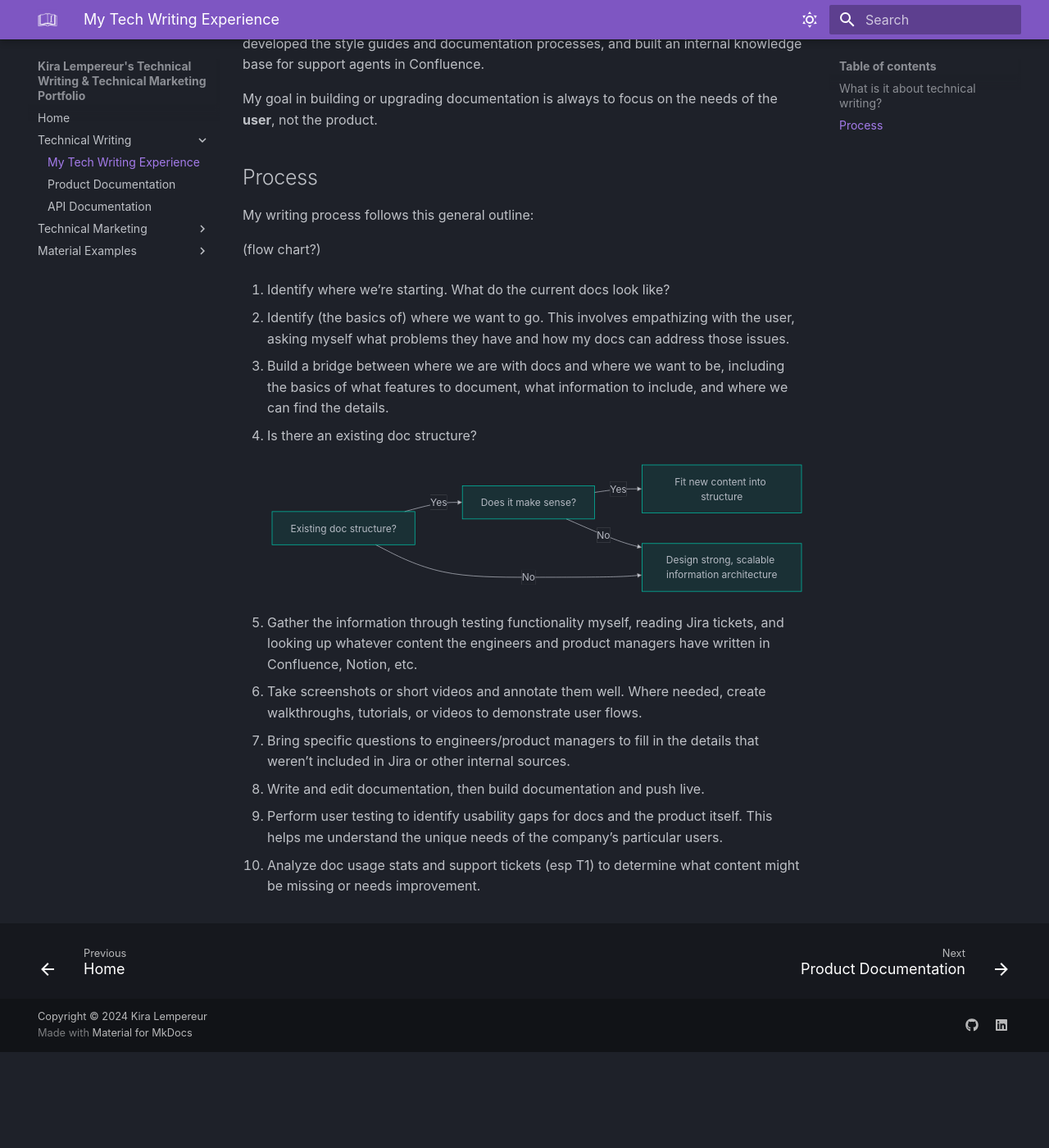
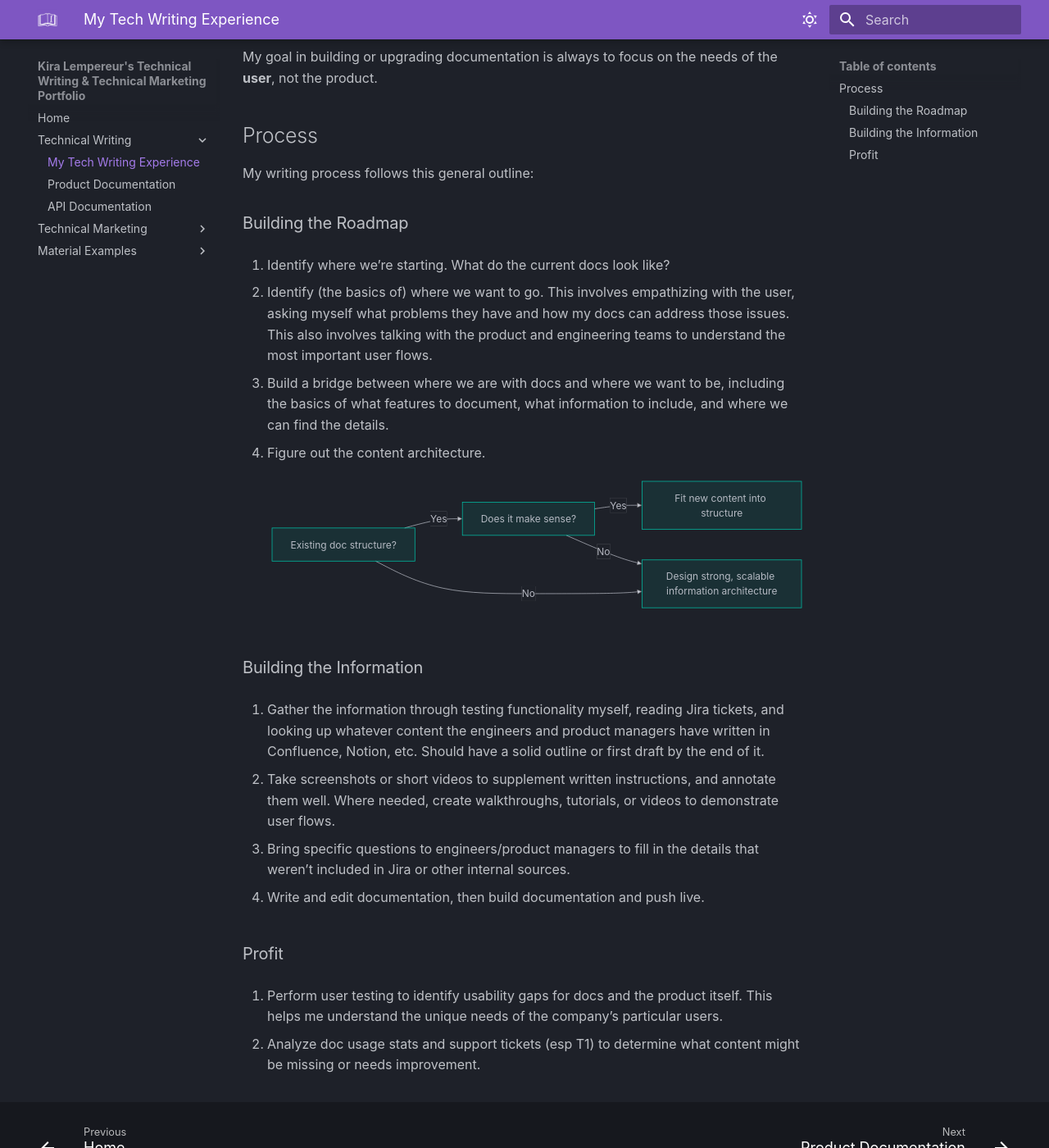
Before and after one commit to KiraLLempereur/mkdocs-test, an MkDocs documentation site: the page built from docs/tech-writing.md, in a window 1280 px wide and 1400 px high, scrolled down 241 px. Shown: the whole window at 82% size. Built offline with MkDocs 1.6.1 and Material for MkDocs 9.7.7, drawn with Linux system fonts in a browser that asks for light colours; some web fonts are replaced; before the commit the page ends 1524 px from its top, so only the background shows below that; some of the changed text lies outside the part shown.

Commit message:
More updates and additions to admonitions and tech writing pages

````diff
--- a/docs/tech-writing.md
+++ b/docs/tech-writing.md
@@ -1,4 +1,4 @@
-## What is it about technical writing?
+# What is it about technical writing?
 
 I’ve worked with most kinds of technical writing, including user guides, help articles, troubleshooting documentation, white papers, API documentation. At Avast Business, I also developed the style guides and documentation processes, and built an internal knowledge base for support agents in Confluence.
 
@@ -8,15 +8,15 @@
 
 My writing process follows this general outline:
 
-(flow chart?)
+### Building the Roadmap
 
 1. Identify where we’re starting. What do the current docs look like?
 
-2. Identify (the basics of) where we want to go. This involves empathizing with the user, asking myself what problems they have and how my docs can address those issues.
+2. Identify (the basics of) where we want to go. This involves empathizing with the user, asking myself what problems they have and how my docs can address those issues. This also involves talking with the product and engineering teams to understand the most important user flows.
 
 3. Build a bridge between where we are with docs and where we want to be, including the basics of what features to document, what information to include, and where we can find the details.
 
-4. Is there an existing doc structure?
+4. Figure out the content architecture.
 
     ```mermaid
     graph LR
@@ -26,14 +26,18 @@
     A --> |No| D;
     ```
 
-5. Gather the information through testing functionality myself, reading Jira tickets, and looking up whatever content the engineers and product managers have written in Confluence, Notion, etc.
+### Building the Information
 
-6. Take screenshots or short videos and annotate them well. Where needed, create walkthroughs, tutorials, or videos to demonstrate user flows.
+1. Gather the information through testing functionality myself, reading Jira tickets, and looking up whatever content the engineers and product managers have written in Confluence, Notion, etc. Should have a solid outline or first draft by the end of it.
 
-7. Bring specific questions to engineers/product managers to fill in the details that weren’t included in Jira or other internal sources.
+2. Take screenshots or short videos to supplement written instructions, and annotate them well. Where needed, create walkthroughs, tutorials, or videos to demonstrate user flows.
 
-9. Write and edit documentation, then build documentation and push live.
+3. Bring specific questions to engineers/product managers to fill in the details that weren’t included in Jira or other internal sources.
 
-10. Perform user testing to identify usability gaps for docs and the product itself. This helps me understand the unique needs of the company’s particular users.
+4. Write and edit documentation, then build documentation and push live.
 
-11. Analyze doc usage stats and support tickets (esp T1) to determine what content might be missing or needs improvement.
+### Profit
+
+1. Perform user testing to identify usability gaps for docs and the product itself. This helps me understand the unique needs of the company’s particular users.
+
+2. Analyze doc usage stats and support tickets (esp T1) to determine what content might be missing or needs improvement.
````
Also changed, not shown: docs/admonitions.md (+2 -0 lines).
